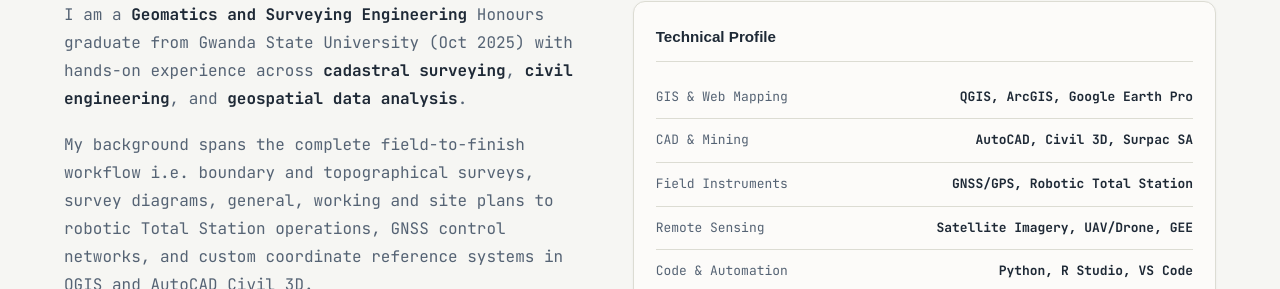
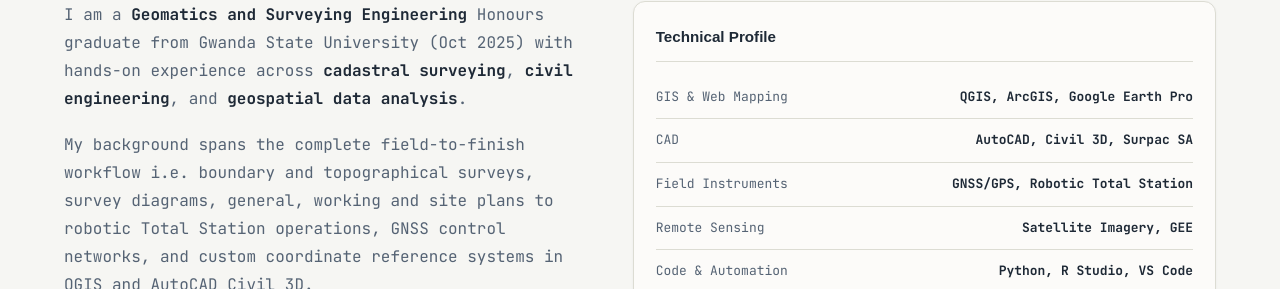
Before and after one commit to NMadhinga49/NMadhinga49.github.io, a plain HTML site: page index.html in a window 1280 px wide. Shown: the part 1193-1482 px from the top of the page. Drawn offline with Linux system fonts and the light colour scheme.

```diff
--- a/index.html
+++ b/index.html
@@ -145,9 +145,9 @@
             <div class="spec-card">
               <div class="spec-card-title">Technical Profile</div>
               <div class="spec-row"><span>GIS & Web Mapping</span><b>QGIS, ArcGIS, Google Earth Pro</b></div>
-              <div class="spec-row"><span>CAD & Mining</span><b>AutoCAD, Civil 3D, Surpac SA</b></div>
+              <div class="spec-row"><span>CAD</span><b>AutoCAD, Civil 3D, Surpac SA</b></div>
               <div class="spec-row"><span>Field Instruments</span><b>GNSS/GPS, Robotic Total Station</b></div>
-             <div class="spec-row"><span>Remote Sensing</span><b>Satellite Imagery, UAV/Drone, GEE</b></div>
+             <div class="spec-row"><span>Remote Sensing</span><b>Satellite Imagery, GEE</b></div>
 <div class="spec-row"><span>Code & Automation</span><b>Python, R Studio, VS Code</b></div>
               <div class="spec-row"><span>Location</span><b>Harare, Zimbabwe</b></div>
             </div>
```
